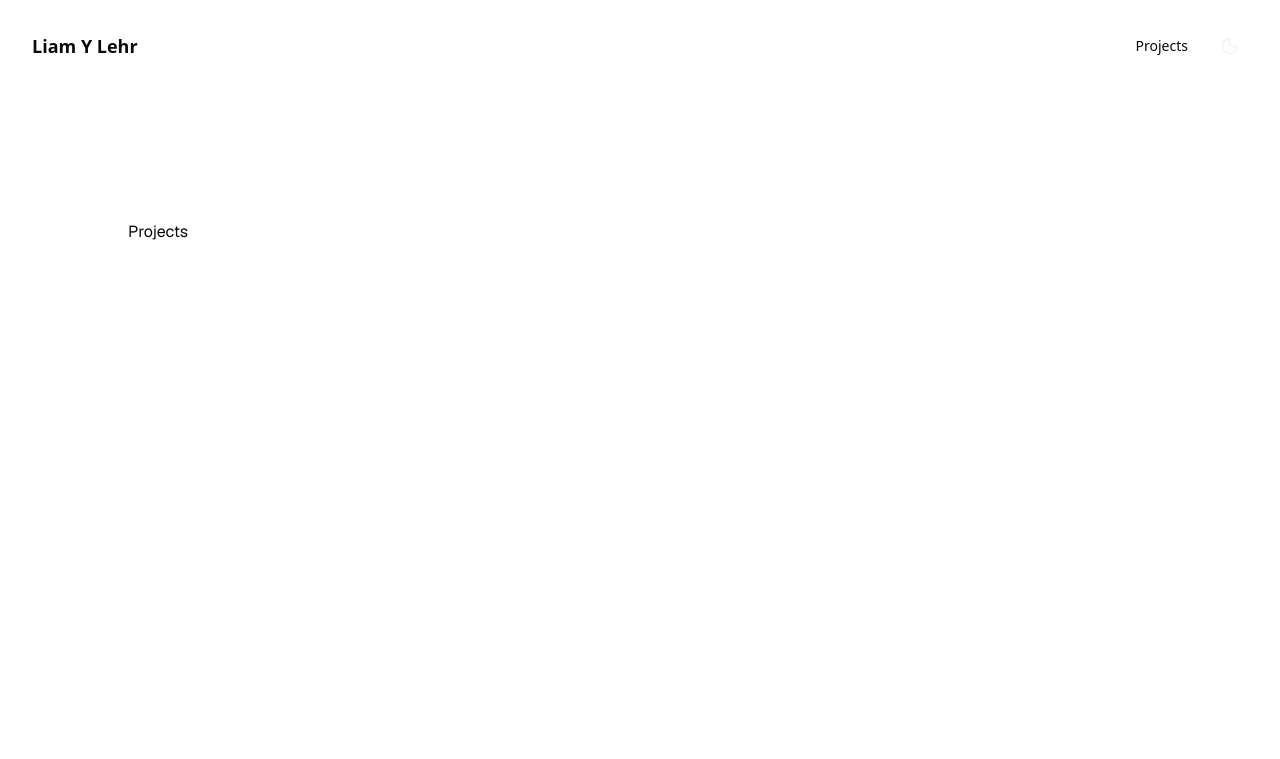
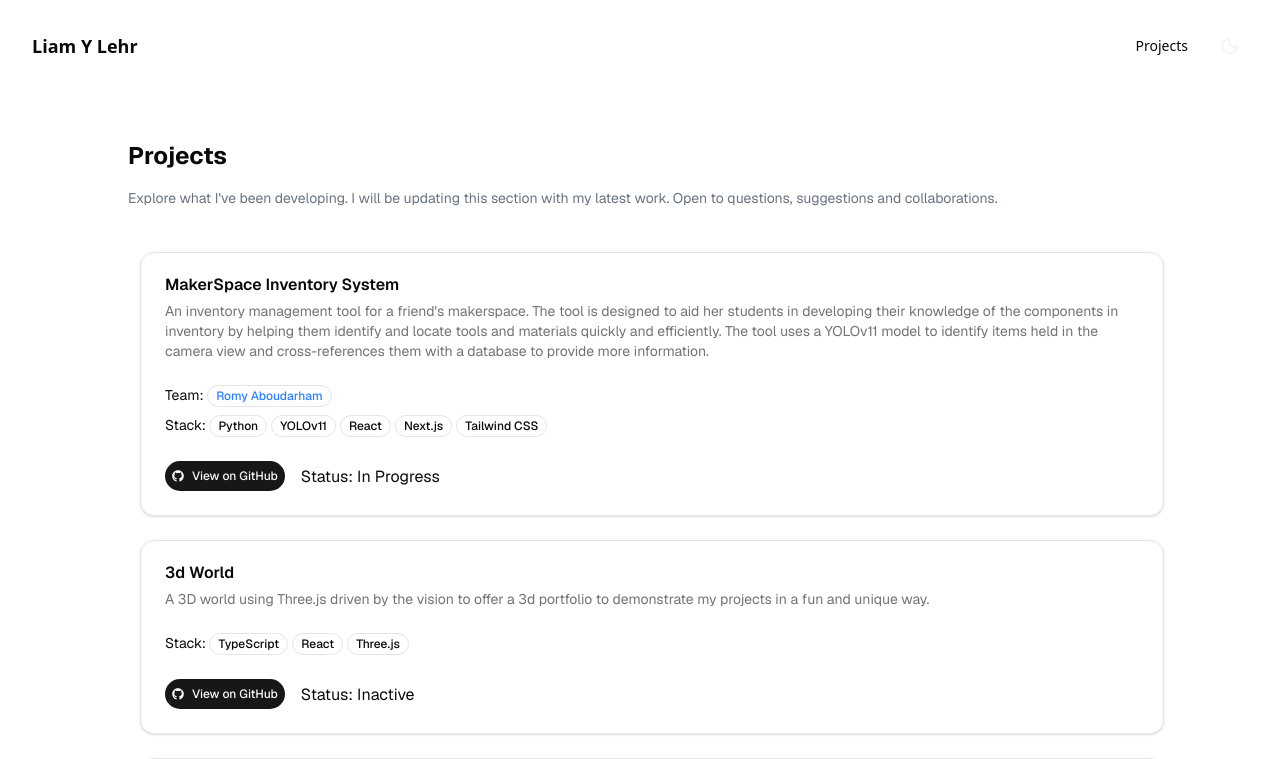
Before and after one commit to liamlylehr/liam-dot-com, a Next.js app: page /projects in a window 1280 px wide. Shown: the top 759 px of the page. Built offline with nearby package versions, Linux system fonts and the light colour scheme.

Commit message:
added projects

```diff
--- a/app/projects/page.tsx
+++ b/app/projects/page.tsx
@@ -1,4 +1,6 @@
+import ProjectCard from "@/components/projects/ProjectCard";
 import type { Metadata } from "next";
+import { PROJECTS } from "@/lib/projects";
 
 export const metadata: Metadata = {
   title: "Projects",
@@ -19,8 +21,28 @@ export const metadata: Metadata = {
 export default function ProjectsPage() {
   return (
     <div className="flex min-h-screen items-center justify-center font-sans">
-      <main className="flex min-h-screen w-full max-w-6xl flex-col items-center justify-start py-12 px-4 sm:py-32 sm:px-16 sm:items-start">
-        <h1>Projects</h1>
+      <main className="flex min-h-screen w-full max-w-6xl flex-col items-center justify-start py-12 px-4 sm:py-12 sm:px-16 sm:items-start">
+        <div className="mb-8">
+          <h1 className="text-2xl font-bold mb-4">Projects</h1>
+          <p className="text-sm text-gray-500">
+            Explore what I've been developing. I will be updating this section
+            with my latest work. Open to questions, suggestions and
+            collaborations.
+          </p>
+        </div>
+        {PROJECTS.map((project) => (
+          <ProjectCard
+            key={project.title}
+            title={project.title}
+            description={project.description}
+            image={project.image}
+            link={project.link}
+            github_link={project.github_link}
+            stack={project.stack}
+            status={project.status}
+            teammates={project.teammates}
+          />
+        ))}
       </main>
     </div>
   );
--- /dev/null
+++ b/components/projects/ProjectCard.tsx
@@ -0,0 +1,105 @@
+import {
+  Card,
+  CardAction,
+  CardContent,
+  CardDescription,
+  CardFooter,
+  CardHeader,
+  CardTitle,
+} from "@/components/ui/card";
+import { Badge } from "@/components/ui/badge";
+import { FaGithub } from "react-icons/fa";
+
+interface Teammate {
+  name: string;
+  website?: string;
+}
+interface ProjectCardProps {
+  title: string;
+  description: string;
+  image?: string;
+  link?: string;
+  github_link?: string;
+  stack?: string[];
+  status?: string;
+  teammates?: Teammate[];
+}
+
+export default function ProjectCard({
+  title,
+  description,
+  image,
+  link,
+  github_link,
+  stack,
+  status,
+  teammates,
+}: ProjectCardProps) {
+  return (
+    <>
+      <Card className="w-full m-3">
+        <CardHeader>
+          <CardTitle>{title}</CardTitle>
+          <CardDescription>{description}</CardDescription>
+        </CardHeader>
+        <CardContent className="text-sm">
+          {teammates && teammates.length > 0 && (
+            <div className="mb-2">
+              <p>
+                Team:{" "}
+                {teammates.map((teammate) => (
+                  <Badge
+                    key={teammate.name}
+                    variant="outline"
+                    className="mr-1 text-blue-500 transition-all hover:scale-110 hover:shadow-lg"
+                  >
+                    {teammate.website ? (
+                      <a
+                        href={teammate.website}
+                        target="_blank"
+                        rel="noopener noreferrer"
+                      >
+                        {teammate.name}
+                      </a>
+                    ) : (
+                      teammate.name
+                    )}
+                  </Badge>
+                ))}
+              </p>
+            </div>
+          )}
+          {stack && (
+            <div>
+              <p>
+                Stack:{" "}
+                {stack.map((tech) => (
+                  <Badge key={tech} variant="outline" className="mr-1">
+                    {tech}
+                  </Badge>
+                ))}
+              </p>
+            </div>
+          )}
+        </CardContent>
+        <CardFooter>
+          <CardAction>
+            <Badge className="mr-4 p-1.5 transition-all hover:scale-110 hover:shadow-lg">
+              {github_link && (
+                <a
+                  href={github_link}
+                  target="_blank"
+                  rel="noopener noreferrer"
+                  className="flex items-center gap-2"
+                >
+                  <FaGithub /> View on GitHub
+                </a>
+              )}
+            </Badge>
+            {status && <span>Status: {status}</span>}
+          </CardAction>
+        </CardFooter>
+      </Card>
+    </>
+  );
+}
--- /dev/null
+++ b/components/ui/badge.tsx
@@ -0,0 +1,46 @@
+import * as React from "react"
+import { Slot } from "@radix-ui/react-slot"
+import { cva, type VariantProps } from "class-variance-authority"
+
+import { cn } from "@/lib/utils"
+
+const badgeVariants = cva(
+  "inline-flex items-center justify-center rounded-full border px-2 py-0.5 text-xs font-medium w-fit whitespace-nowrap shrink-0 [&>svg]:size-3 gap-1 [&>svg]:pointer-events-none focus-visible:border-ring focus-visible:ring-ring/50 focus-visible:ring-[3px] aria-invalid:ring-destructive/20 dark:aria-invalid:ring-destructive/40 aria-invalid:border-destructive transition-[color,box-shadow] overflow-hidden",
+  {
+    variants: {
+      variant: {
+        default:
+          "border-transparent bg-primary text-primary-foreground [a&]:hover:bg-primary/90",
+        secondary:
+          "border-transparent bg-secondary text-secondary-foreground [a&]:hover:bg-secondary/90",
+        destructive:
+          "border-transparent bg-destructive text-white [a&]:hover:bg-destructive/90 focus-visible:ring-destructive/20 dark:focus-visible:ring-destructive/40 dark:bg-destructive/60",
+        outline:
+          "text-foreground [a&]:hover:bg-accent [a&]:hover:text-accent-foreground",
+      },
+    },
+    defaultVariants: {
+      variant: "default",
+    },
+  }
+)
+
+function Badge({
+  className,
+  variant,
+  asChild = false,
+  ...props
+}: React.ComponentProps<"span"> &
+  VariantProps<typeof badgeVariants> & { asChild?: boolean }) {
+  const Comp = asChild ? Slot : "span"
+
+  return (
+    <Comp
+      data-slot="badge"
+      className={cn(badgeVariants({ variant }), className)}
+      {...props}
+    />
+  )
+}
+
+export { Badge, badgeVariants }
--- /dev/null
+++ b/components/ui/card.tsx
@@ -0,0 +1,92 @@
+import * as React from "react"
+
+import { cn } from "@/lib/utils"
+
+function Card({ className, ...props }: React.ComponentProps<"div">) {
+  return (
+    <div
+      data-slot="card"
+      className={cn(
+        "bg-card text-card-foreground flex flex-col gap-6 rounded-xl border py-6 shadow-sm",
+        className
+      )}
+      {...props}
+    />
+  )
+}
+
+function CardHeader({ className, ...props }: React.ComponentProps<"div">) {
+  return (
+    <div
+      data-slot="card-header"
+      className={cn(
+        "@container/card-header grid auto-rows-min grid-rows-[auto_auto] items-start gap-2 px-6 has-data-[slot=card-action]:grid-cols-[1fr_auto] [.border-b]:pb-6",
+        className
+      )}
+      {...props}
+    />
+  )
+}
+
+function CardTitle({ className, ...props }: React.ComponentProps<"div">) {
+  return (
+    <div
+      data-slot="card-title"
+      className={cn("leading-none font-semibold", className)}
+      {...props}
+    />
+  )
+}
+
+function CardDescription({ className, ...props }: React.ComponentProps<"div">) {
+  return (
+    <div
+      data-slot="card-description"
+      className={cn("text-muted-foreground text-sm", className)}
+      {...props}
+    />
+  )
+}
+
+function CardAction({ className, ...props }: React.ComponentProps<"div">) {
+  return (
+    <div
+      data-slot="card-action"
+      className={cn(
+        "col-start-2 row-span-2 row-start-1 self-start justify-self-end",
+        className
+      )}
+      {...props}
+    />
+  )
+}
+
+function CardContent({ className, ...props }: React.ComponentProps<"div">) {
+  return (
+    <div
+      data-slot="card-content"
+      className={cn("px-6", className)}
+      {...props}
+    />
+  )
+}
+
+function CardFooter({ className, ...props }: React.ComponentProps<"div">) {
+  return (
+    <div
+      data-slot="card-footer"
+      className={cn("flex items-center px-6 [.border-t]:pt-6", className)}
+      {...props}
+    />
+  )
+}
+
+export {
+  Card,
+  CardHeader,
+  CardFooter,
+  CardTitle,
+  CardAction,
+  CardDescription,
+  CardContent,
+}
--- /dev/null
+++ b/lib/projects.ts
@@ -0,0 +1,37 @@
+export const PROJECTS = [
+  {
+    title: "MakerSpace Inventory System",
+    description:
+      "An inventory management tool for a friend's makerspace. The tool is designed to aid her students in developing their knowledge of the components in inventory by helping them identify and locate tools and materials quickly and efficiently. The tool uses a YOLOv11 model to identify items held in the camera view and cross-references them with a database to provide more information.",
+    image: "",
+    link: "",
+    github_link: "https://github.com/romyaboudarham/lab-inventory-app",
+    stack: ["Python", "YOLOv11", "React", "Next.js", "Tailwind CSS"],
+    status: "In Progress",
+    teammates: [
+      { name: "Romy Aboudarham", website: "https://www.romyaboudarham.com/" },
+    ],
+  },
+  {
+    title: "3d World",
+    description:
+      "A 3D world using Three.js driven by the vision to offer a 3d portfolio to demonstrate my projects in a fun and unique way.",
+    image: "",
+    link: "",
+    github_link: "https://github.com/liamlylehr/LylWorld",
+    stack: ["TypeScript", "React", "Three.js"],
+    status: "Inactive",
+    teammates: [],
+  },
+  {
+    title: "Personal Website",
+    description:
+      "A one-stop hub to share anything I'm working on and provide a way to contact me. Built with Next.js and Tailwind CSS, it features a blog, project showcases, and links to my social media profiles.",
+    image: "",
+    link: "https://www.liamylehr.com/",
+    github_link: "https://github.com/liamlylehr/liam-dot-com",
+    stack: ["TypeScript", "Next.js", "Tailwind CSS", "shadcn/ui", "Vercel"],
+    status: "Active",
+    teammates: [],
+  },
+];
--- a/package.json
+++ b/package.json
@@ -9,10 +9,8 @@
     "lint": "eslint"
   },
   "dependencies": {
-    "@heroui/accordion": "^2.2.26",
-    "@heroui/system": "^2.4.25",
-    "@heroui/theme": "^2.4.25",
     "@radix-ui/react-accordion": "^1.2.12",
+    "@radix-ui/react-slot": "^1.2.4",
     "class-variance-authority": "^0.7.1",
     "clsx": "^2.1.1",
     "framer-motion": "^12.23.26",
--- a/tailwind.config.js
+++ b/tailwind.config.js
@@ -1,14 +1,14 @@
 // tailwind.config.js
-const {heroui} = require("@heroui/theme");
 
 /** @type {import('tailwindcss').Config} */
 module.exports = {
   content: [
-    "./node_modules/@heroui/theme/dist/components/(accordion|divider).js",
+    "./app/**/*.{js,ts,jsx,tsx,mdx}",
+    "./components/**/*.{js,ts,jsx,tsx,mdx}",
   ],
   theme: {
     extend: {},
   },
   darkMode: "class",
-  plugins: [heroui()],
+  plugins: [],
 };
```
Also changed, not shown: 1 other file (tests, documents, lock files or other folders).
